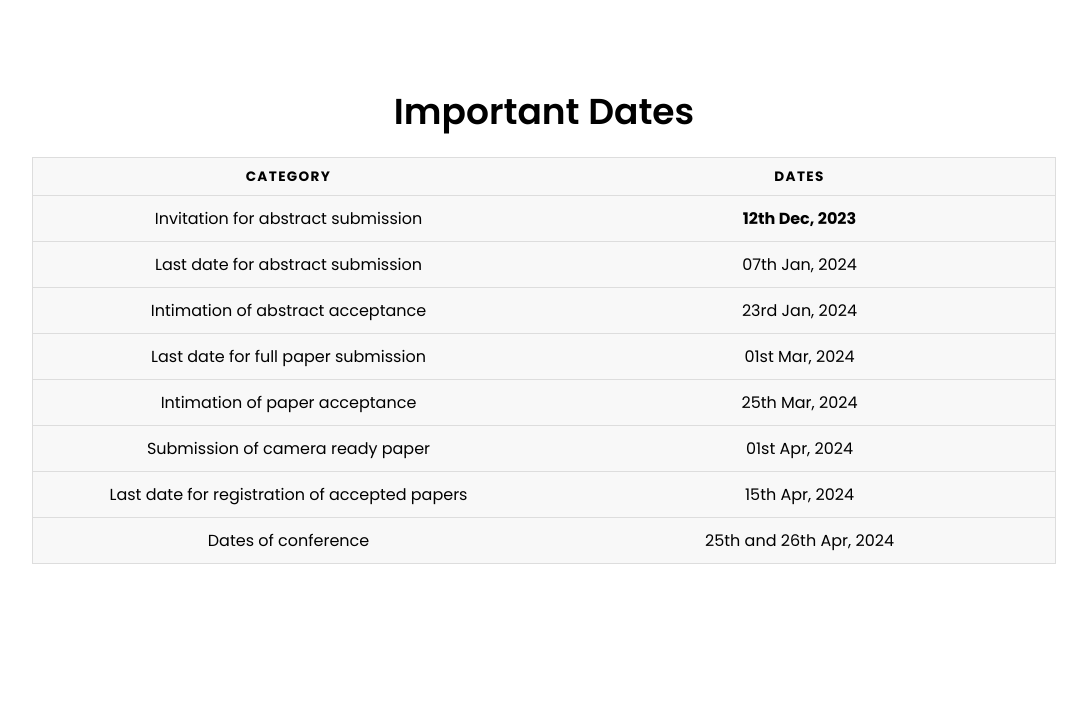
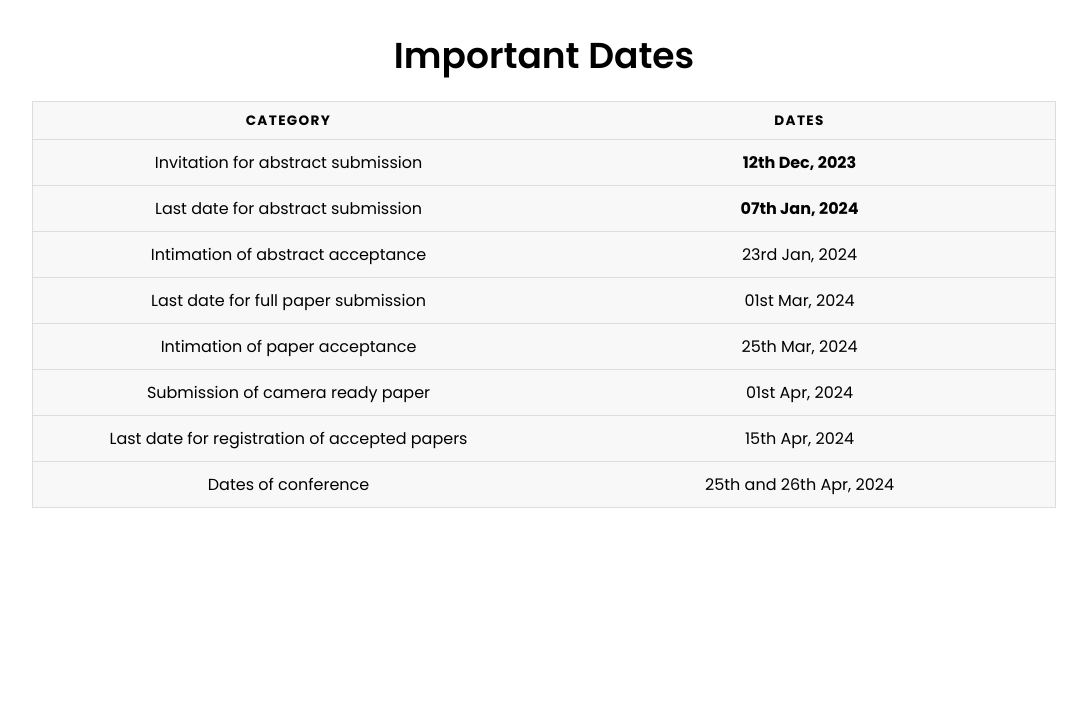
Before and after one commit to ashwinsk24/icnge_conf, a plain HTML site: page index.html in a window 1280 px wide. Shown: the part 1708-2410 px from the top of the page, without its empty margins (96-1183 px from the left). Drawn offline with Linux system fonts and the light colour scheme.

Commit message:
notification banner removed

```diff
--- a/index.html
+++ b/index.html
@@ -16,16 +16,16 @@
 
 <body>
 
-    <!-- The sticky bar -->
+    <!-- The sticky bar
     <div id="bar" class="bar">
-        <p>Last date for abstract submission <b>07th Jan, 2024. </b> <a href="https://bit.ly/ICNGE2024"
+        <p>Intimation of abstract acceptance by <b>23rd Jan, 2024. </b> <a href="https://bit.ly/ICNGE2024"
                 target="_blank">Submit now!</a></p>
         <a href="#" class="dismiss">&times;</a>
     </div>
 
     <script>
         stickyBar();
-    </script>
+    </script> -->
 
     <section class="header">
         <nav>
@@ -133,7 +133,7 @@
                     <td scope="row" data-label="Category">
                         Last date for abstract submission
                     </td>
-                    <td data-label="Date">07th Jan, 2024</td>
+                    <td data-label="Date"><b>07th Jan, 2024</b></td>
                 </tr>
                 <tr>
                     <td scope="row" data-label="Category">
```
